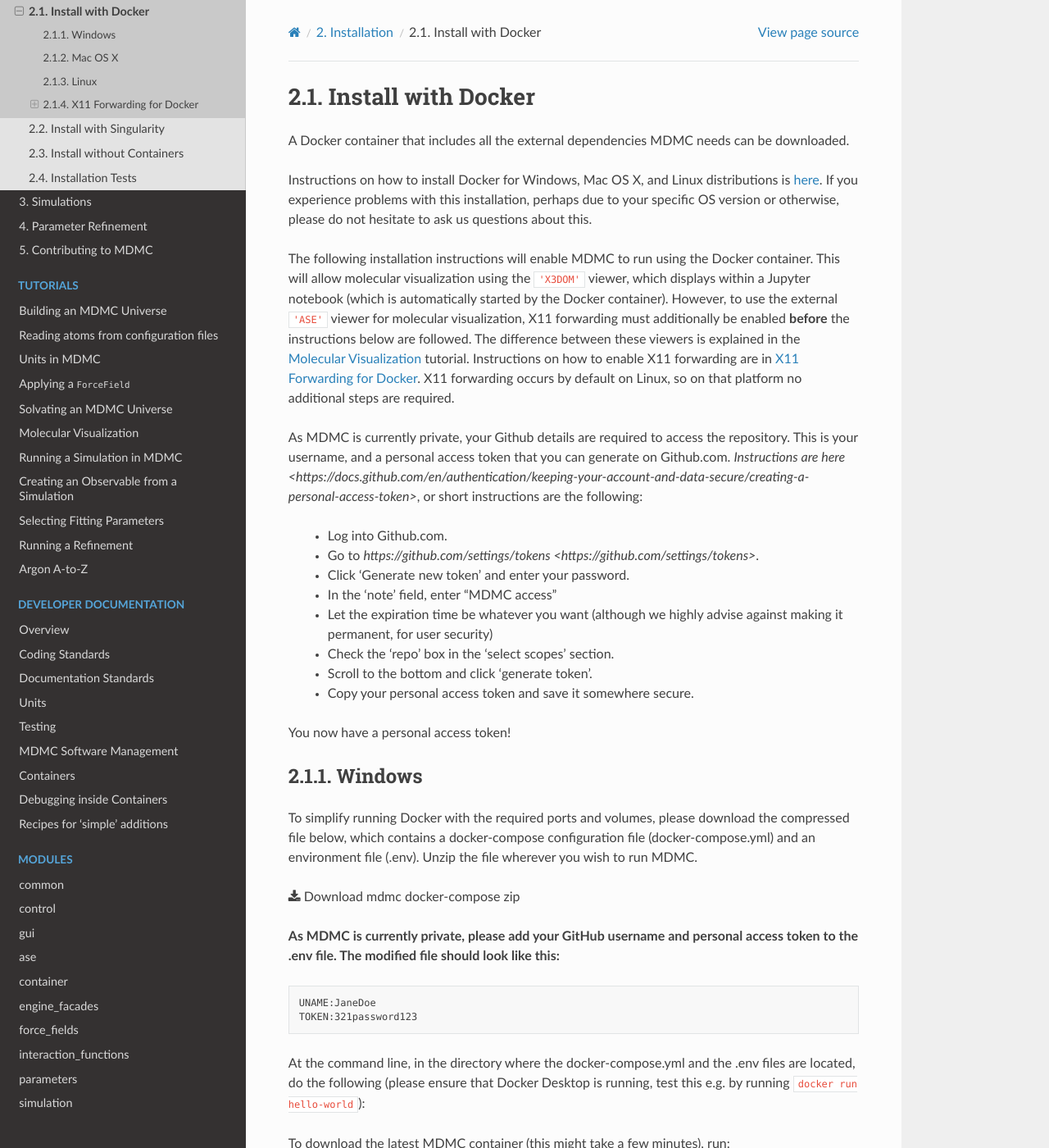
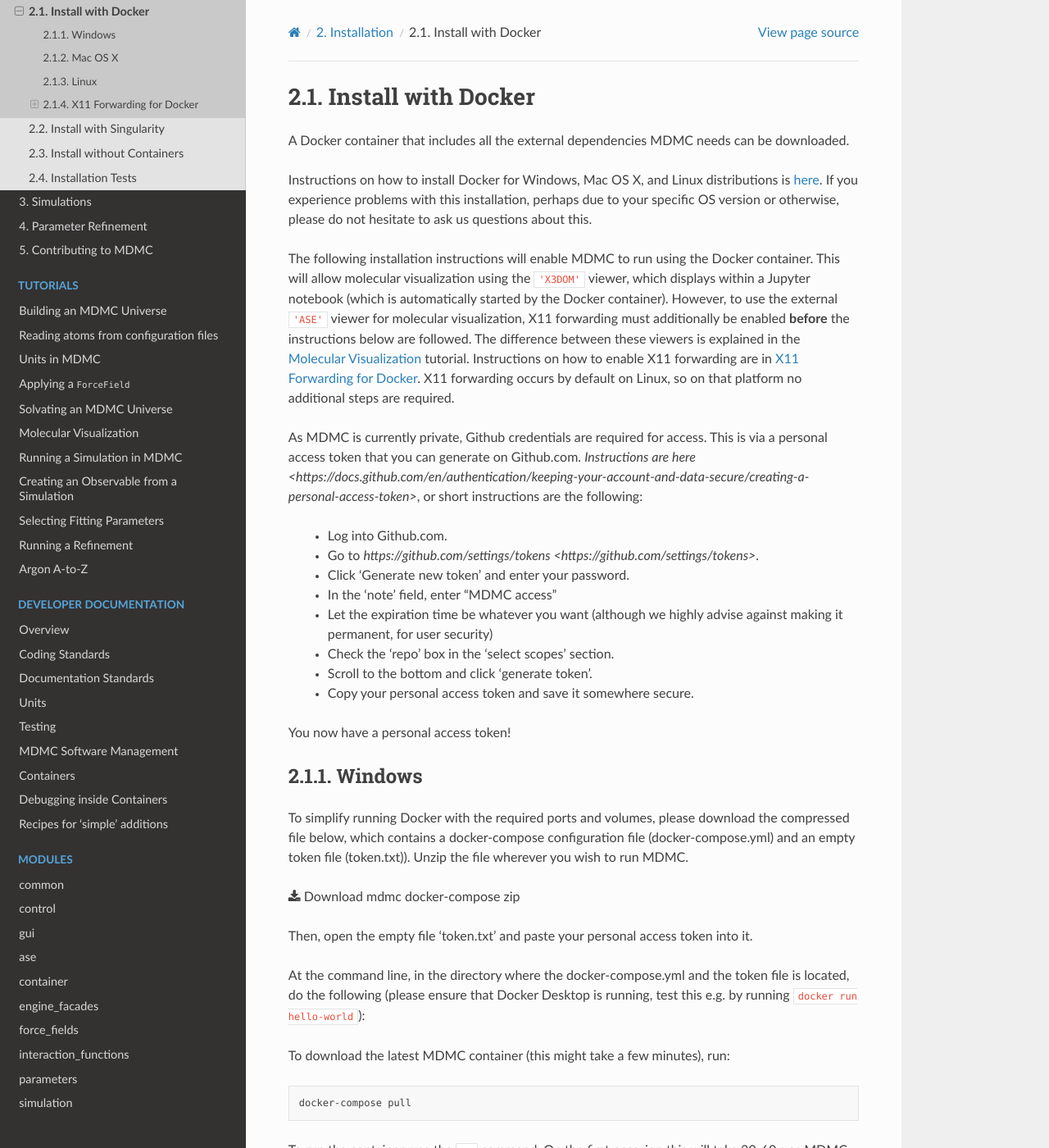
Before and after one commit to ISISNeutronMuon/MDMC, a Sphinx documentation site: the page built from doc/pages/installation/docker.rst, in a window 1280 px wide and 1400 px high. Shown: the whole window at 82% size. Built offline with Sphinx 7.4.7 and the Read the Docs theme 2.0.0, drawn with Linux system fonts in a browser that asks for light colours; some of the changed text lies outside the part shown.

Commit message:
Changed authentication script to no longer require username or a Python script

```diff
--- a/doc/pages/installation/docker.rst
+++ b/doc/pages/installation/docker.rst
@@ -23,7 +23,7 @@ tutorial. Instructions on how to enable X11 forwarding are in
 :ref:`x11-forwarding-label`.  X11 forwarding occurs by default on Linux, so
 on that platform no additional steps are required.
 
-As MDMC is currently private, your Github details are required to access the repository. This is your username, and a personal access token that you can generate on Github.com. `Instructions are here <https://docs.github.com/en/authentication/keeping-your-account-and-data-secure/creating-a-personal-access-token>`, or short instructions are the following:
+As MDMC is currently private, Github credentials are required for access. This is via a personal access token that you can generate on Github.com. `Instructions are here <https://docs.github.com/en/authentication/keeping-your-account-and-data-secure/creating-a-personal-access-token>`, or short instructions are the following:
 
  * Log into Github.com.
  * Go to `https://github.com/settings/tokens <https://github.com/settings/tokens>`.
@@ -38,28 +38,27 @@ You now have a personal access token!
 
 Windows
 -------
-.. include:: docker/docker-compose-files.rst
+.. include:: docker/docker-compose-files-osx-windows.rst
 
 :download:`Download mdmc docker-compose zip <../../_static/files/osx-windows/mdmc.zip>`
 
-.. include:: docker/docker-compose-env-osx-windows.rst
+Then, open the empty file 'token.txt' and paste your personal access token into it.
 
-At the command line, in the directory where the docker-compose.yml and the .env
-files are located, do the following (please ensure that Docker Desktop is running, test
+At the command line, in the directory where the docker-compose.yml and the token
+file is located, do the following (please ensure that Docker Desktop is running, test
 this e.g. by running :code:`docker run hello-world`):
 
 .. include:: docker/docker-compose-run.rst
 
 Mac OS X
 --------
-.. include:: docker/docker-compose-files.rst
+.. include:: docker/docker-compose-files-osx-windows.rst
 
 :download:`Download mdmc docker-compose zip <../../_static/files/osx-windows/mdmc.zip>`
 
-.. include:: docker/docker-compose-env-osx-windows.rst
+Then, open the empty file 'token.txt' and paste your personal access token into it.
 
-Then in a terminal, in the directory where the docker-compose.yml and the .env
-files are located, do the following (please ensure that Docker Desktop is running, test
+Then in a terminal, in the directory where the docker-compose.yml and the token file is located, do the following (please ensure that Docker Desktop is running, test
 this e.g. by running :code:`docker run hello-world`):
 
 .. include:: docker/docker-compose-run.rst
@@ -79,10 +78,10 @@ Alternatively, there are `other methods for installing docker-compose <https://d
 
 :download:`Download mdmc docker-compose tar <../../_static/files/linux/mdmc.tar.gz>`
 
-.. include:: docker/docker-compose-env-linux.rst
+Then, open the empty file 'token' and paste your personal access token into it.
 
-Then in a terminal, in the directory where the docker-compose.yml and the .env
-files are located, do the following:
+Then in a terminal, in the directory where the docker-compose.yml and the token
+file is located, do the following:
 
 .. include:: docker/docker-compose-run.rst
 
--- a/doc/pages/installation/docker/docker-compose-env-linux.rst
+++ /dev/null
@@ -1,6 +0,0 @@
-.. include:: /pages/installation/docker/docker-compose-env.rst
-.. code-block:: bash
-
-  UNAME:JaneDoe
-  TOKEN:321password123
-  DISPLAY:$DISPLAY
--- a/doc/pages/installation/docker/docker-compose-env-osx-windows.rst
+++ /dev/null
@@ -1,5 +0,0 @@
-.. include:: /pages/installation/docker/docker-compose-env.rst
-.. code-block:: bash
-
-  UNAME:JaneDoe
-  TOKEN:321password123
--- a/doc/pages/installation/docker/docker-compose-env.rst
+++ /dev/null
@@ -1,2 +0,0 @@
-**As MDMC is currently private, please add your GitHub username and personal access token to
-the .env file.  The modified file should look like this:**
--- a/doc/pages/installation/docker/docker-compose-files.rst
+++ b/doc/pages/installation/docker/docker-compose-files-linux.rst
@@ -1,4 +1,4 @@
 To simplify running Docker with the required ports and volumes, please download
 the compressed file below, which contains a docker-compose configuration file
-(docker-compose.yml) and an environment file (.env).  Unzip the file wherever
+(docker-compose.yml) and an empty token file (token)).  Unzip the file wherever
 you wish to run MDMC.
--- /dev/null
+++ b/doc/pages/installation/docker/docker-compose-files-osx-windows.rst
@@ -0,0 +1,4 @@
+To simplify running Docker with the required ports and volumes, please download
+the compressed file below, which contains a docker-compose configuration file
+(docker-compose.yml) and an empty token file (token.txt)).  Unzip the file wherever
+you wish to run MDMC.
```
Also changed, not shown: 10 other files.
